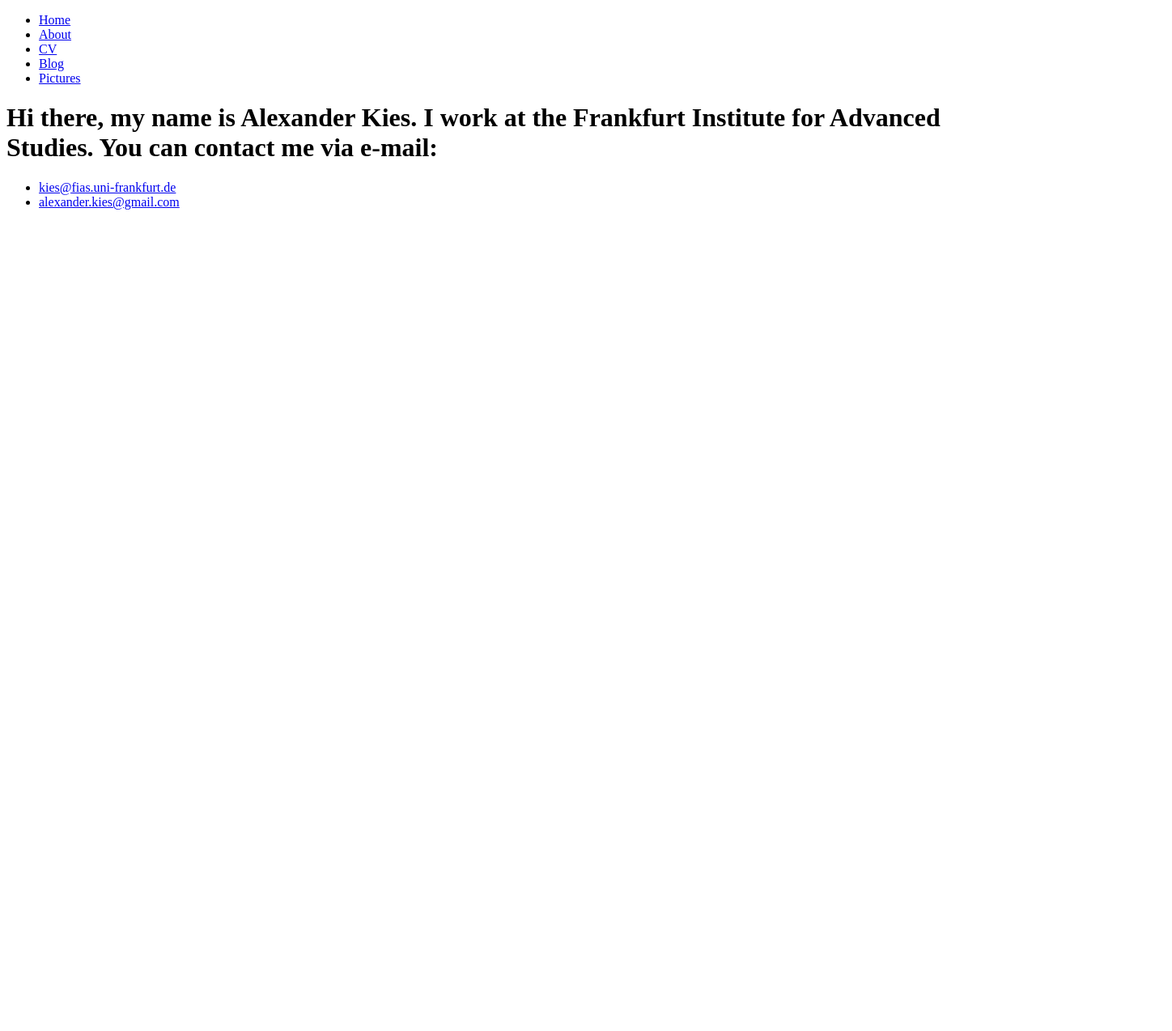
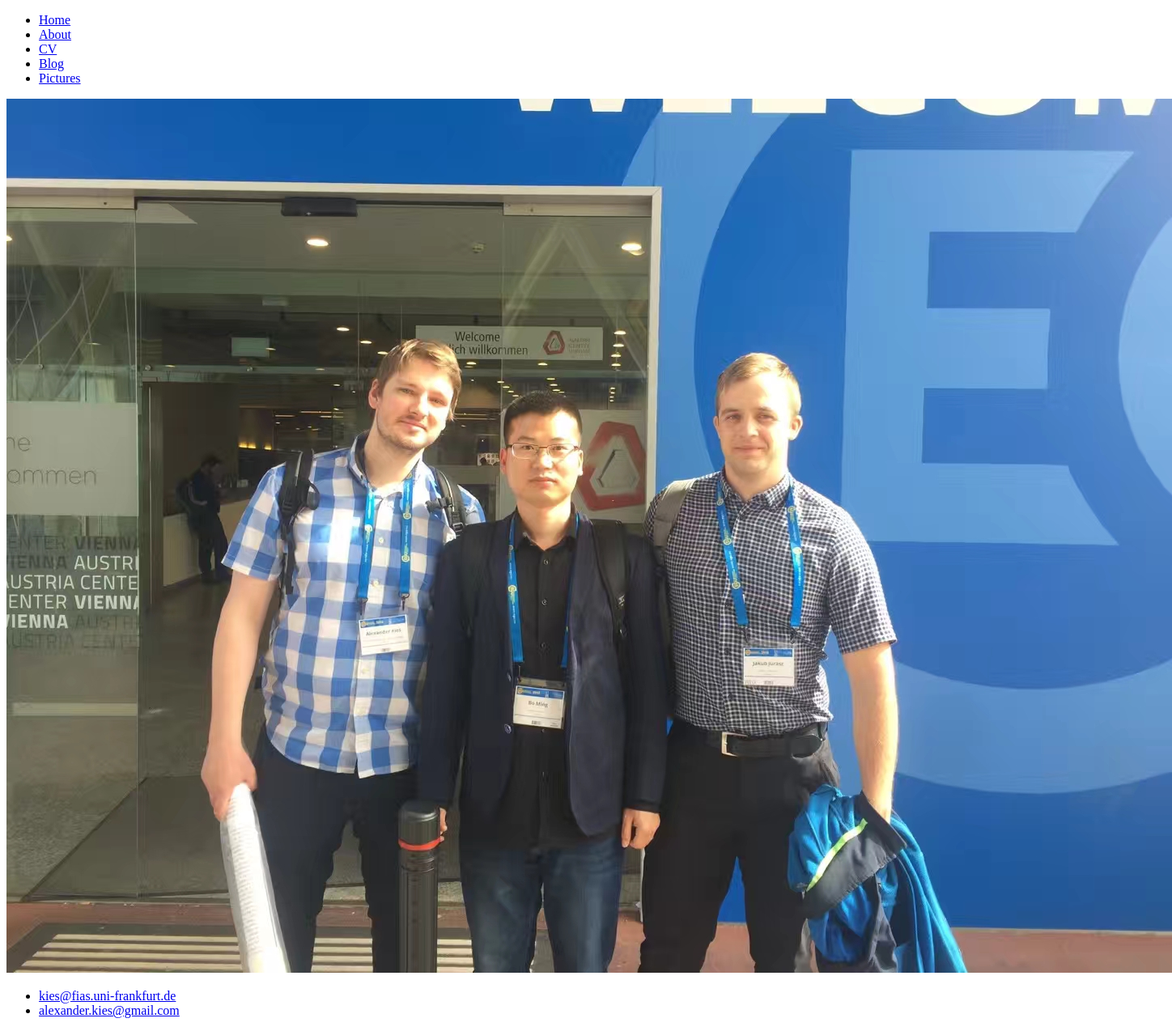
Before and after one commit to alexfias/alexfias.github.io, a plain HTML site: page pictures.html in a window 1280 px wide. Shown: the whole page at 81% size, 1448 px wide, since content can reach past the window. Before the commit the page ends 800 px from the top, so only its background shows below. Drawn offline with Linux system fonts and the light colour scheme.

Commit message:
Update pictures.html

```diff
--- a/pictures.html
+++ b/pictures.html
@@ -15,8 +15,10 @@
 		</nav>
 		<div class="container">
     		<div class="blurb">
-        		<h1>Hi there, my name is Alexander Kies. I work at the Frankfurt Institute for Advanced Studies. You can contact me via e-mail: </h1>
+<picture>
 
+ <img src="/bo_jakub.jpg" alt="MDN">
+</picture>
     		</div><!-- /.blurb -->
 		</div><!-- /.container -->
 		<footer>
```
